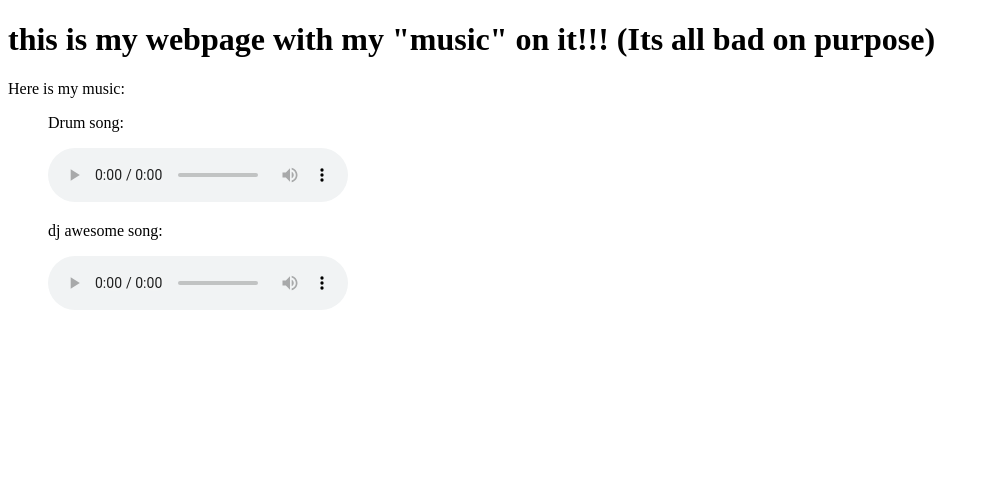
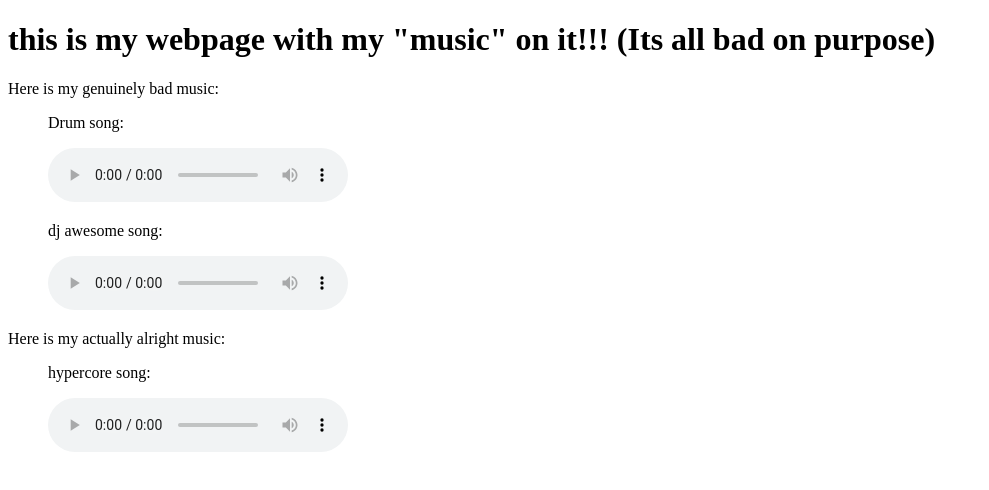
Before and after one commit to gorpshit/gorpshit.github.io, a plain HTML site: page music.html in a window 1280 px wide. Shown: the whole page, without its empty margins (0-989 px from the left). Drawn offline with Linux system fonts and the light colour scheme.

Commit message:
Update music.html

```diff
--- a/music.html
+++ b/music.html
@@ -8,7 +8,7 @@
   </head>
   <body>
     <h1>this is my webpage with my "music" on it!!! (Its all bad on purpose)</h1>
-    <p>Here is my music:</p>
+    <p>Here is my genuinely bad music:</p>
     <ul>
       <p>Drum song:</p>
       <audio controls>
@@ -21,5 +21,13 @@
         Your browser does not support the audio element.
       </audio>
     </ul>
+    <p>Here is my actually alright music:</p>
+    <ul>
+      <p>hypercore song:</p>
+      <audio controls>
+        <source src="hypercore.mp3" type="audio/mp3">
+        Your browser does not support the audio element.
+      </audio>
+    </ul>
   </body>
 </html>
```
